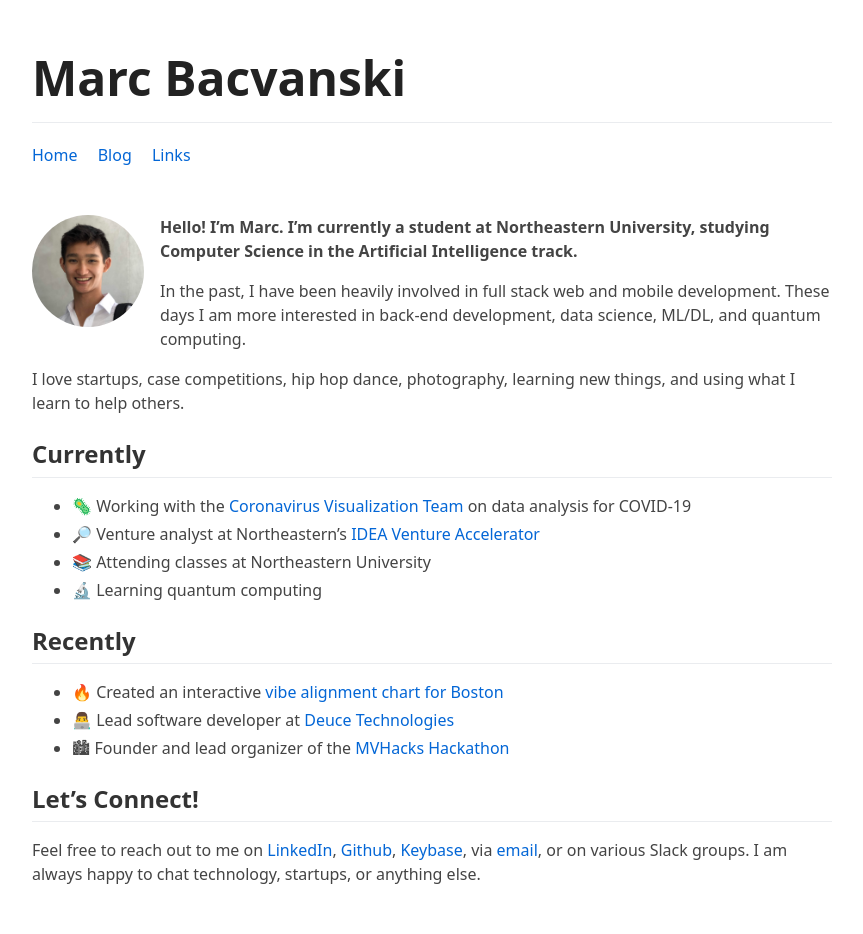
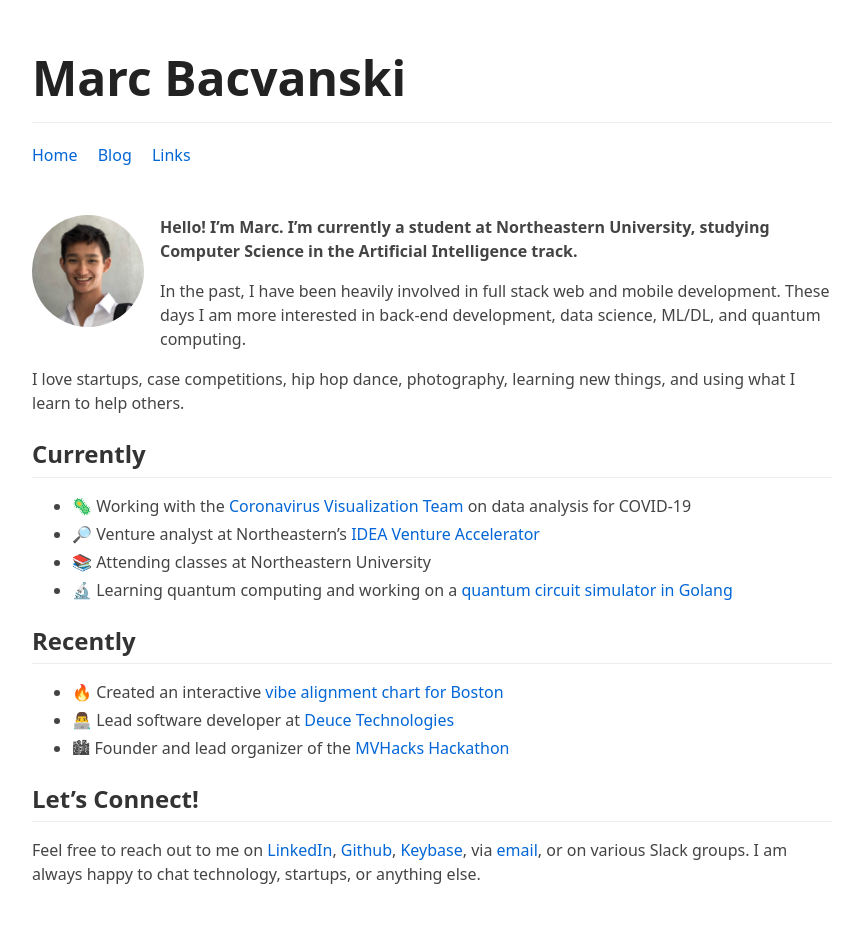
Before and after one commit to mbacvanski/mbacvanski.github.io, a Jekyll site: the page built from index.md, in a window 1280 px wide. Shown: the whole page, without its empty margins (208-1071 px from the left). Built offline with Jekyll 4.4.1, drawn with Linux system fonts in a browser that asks for light colours.

Commit message:
Update currently

```diff
--- a/index.md
+++ b/index.md
@@ -13,7 +13,7 @@ I love startups, case competitions, hip hop dance, photography, learning new thi
 - 🦠 Working with the [Coronavirus Visualization Team](https://scholar.harvard.edu/cvt/about) on data analysis for COVID-19
 - 🔎 Venture analyst at Northeastern's [IDEA Venture Accelerator](https://www.northeastern.edu/idea/)
 - 📚 Attending classes at Northeastern University
-- 🔬 Learning quantum computing
+- 🔬 Learning quantum computing and working on a [quantum circuit simulator in Golang](https://github.com/mbacvanski/qgo)
 
 ## Recently
 
```
